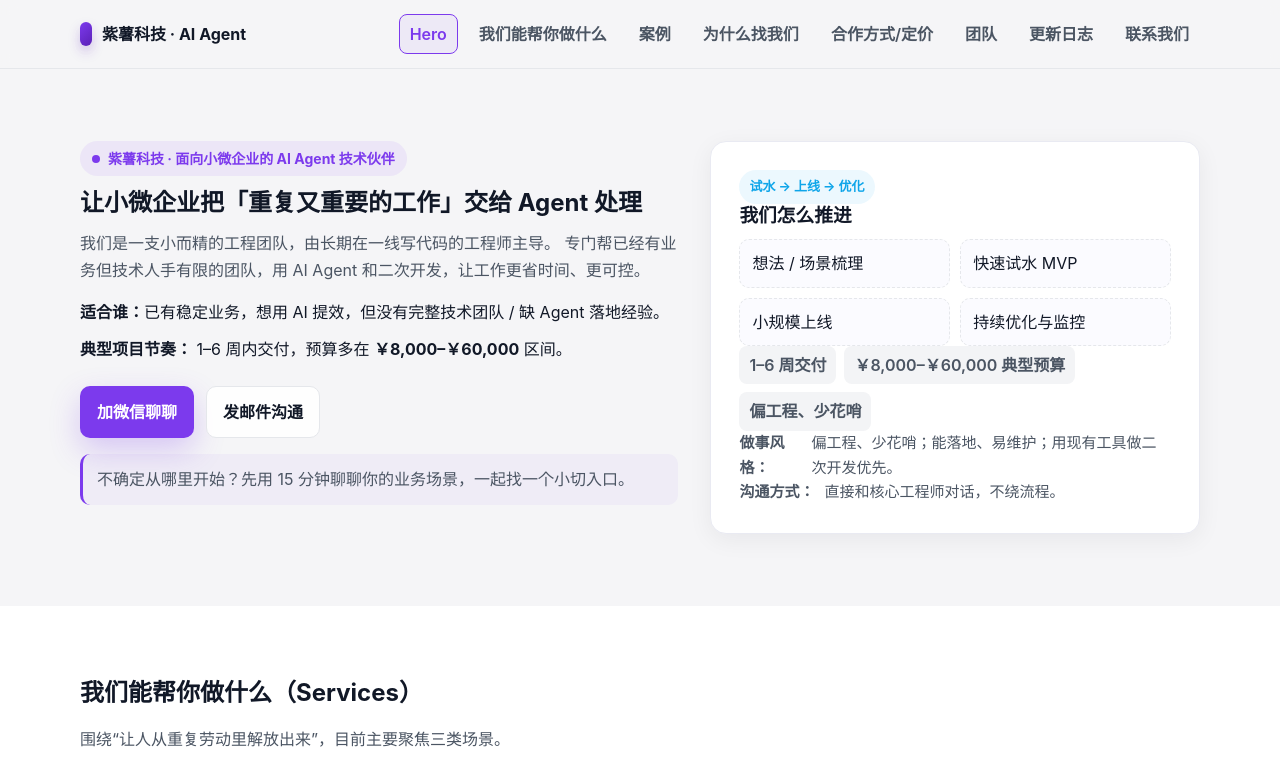
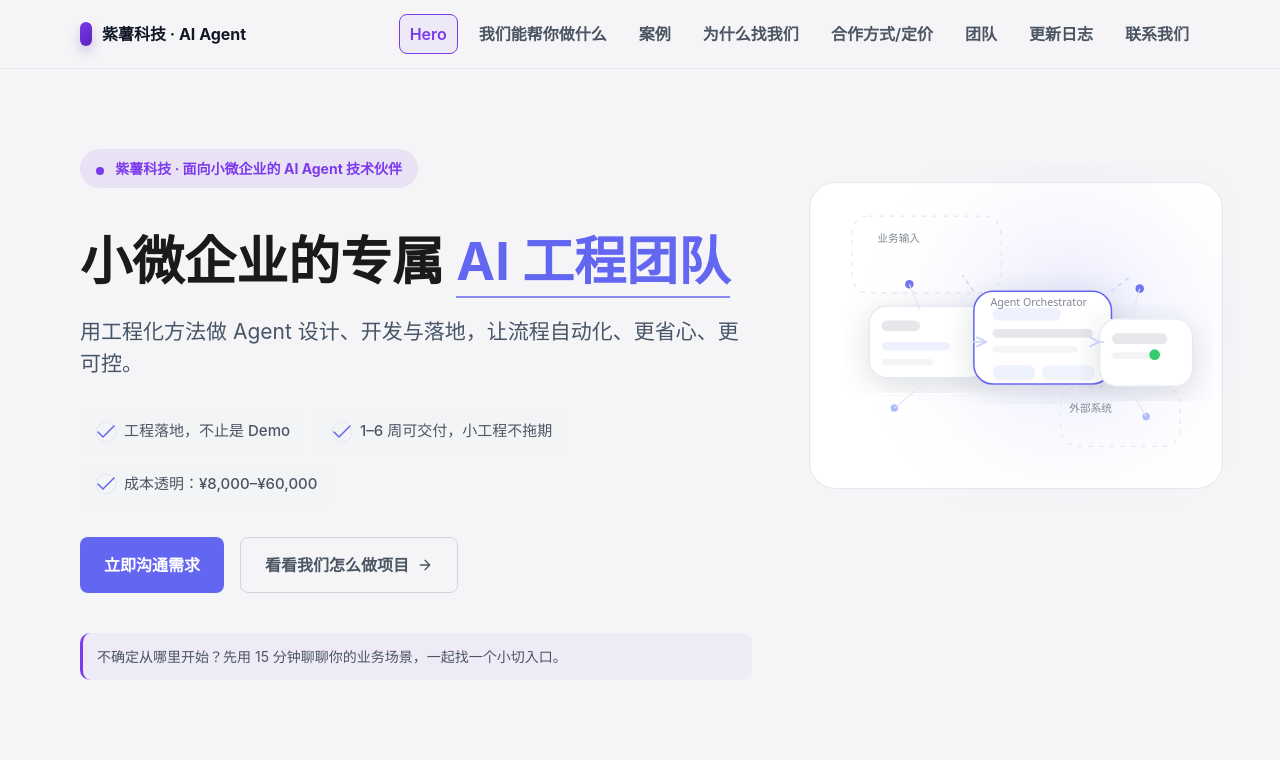
Before and after one commit to Reallier/INTJTech_04, a Nuxt app: page / in a window 1280 px wide. Shown: the top 776 px of the page. Built offline with nearby package versions, Linux system fonts and the light colour scheme.

Commit message:
feat(homepage): 重构首页布局并添加视觉元素
- 重写 hero 区域布局，优化内容结构和视觉层次
- 添加 SVG 架构图展示 Agent 工作流程
- 实现动画效果增强用户体验
- 添加页脚区域
- 强制页面加载时滚动到顶部

```diff
--- a/assets/styles/main.css
+++ b/assets/styles/main.css
@@ -158,95 +158,215 @@ button {
   color: var(--color-text-muted);
 }
 
-.hero {
-  display: grid;
-  grid-template-columns: minmax(0, 1.1fr) minmax(0, 0.9fr);
-  gap: 32px;
+/* Hero 区域 */
+.hero-section {
+  position: relative;
+  padding: 80px 0;
+  background-color: white;
+  overflow: hidden;
 }
 
-.hero-card {
-  background: var(--color-surface);
-  border: 1px solid #e9eaf2;
-  border-radius: var(--radius-lg);
-  padding: 28px;
-  box-shadow: var(--shadow-card);
+/* 眉毛文本（页面顶部小字） */
+.eyebrow {
+  display: inline-block;
+  padding: 8px 16px;
+  font-size: 14px;
+  font-weight: 700; /* 加粗字体 */
+  color: #7C3AED; /* 更深的紫色 */
+  background-color: rgba(124, 58, 237, 0.1); /* 更深紫色的背景 */
+  border-radius: 9999px;
+  margin-bottom: 20px;
+  opacity: 0;
+  animation: fadeIn 300ms ease-in forwards;
+  align-self: flex-start;
 }
 
-.eyebrow {
+/* 眉毛文本前的点 */
+.eyebrow .dot {
+  display: inline-block;
+  width: 8px;
+  height: 8px;
+  background-color: #7C3AED; /* 更深的紫色 */
+  border-radius: 50%;
+  margin-right: 8px;
+  vertical-align: middle;
+}
+
+.hero-container {
+  display: grid;
+  grid-template-columns: 60% 40%;
+  gap: 40px;
+  align-items: center;
+  max-width: 1200px;
+  margin: 0 auto;
+}
+
+/* 左侧内容区域 */
+.hero-content {
+  display: flex;
+  flex-direction: column;
+  gap: 24px;
+  z-index: 2;
+  position: relative;
+}
+
+/* 主标题 */
+h1.hero-title {
+  font-size: 52px;
+  font-weight: 700;
+  line-height: 1.15;
+  color: #1A1A1A;
+  margin: 0;
+  opacity: 0;
+  animation: fadeIn 300ms ease-in forwards;
+}
+
+/* 高亮文字 */
+h1.hero-title .highlight {
+  color: #6366F1; /* 品牌紫/蓝 */
+  position: relative;
+  display: inline-block;
+}
+
+/* 高亮文字下划线动画 */
+h1.hero-title .highlight::after {
+  content: '';
+  position: absolute;
+  bottom: -6px;
+  left: 0;
+  width: 0;
+  height: 2px;
+  background-color: rgba(99, 102, 241, 0.75); /* 降低透明度到75% */
+  animation: underlineSlide 500ms ease-out 300ms forwards;
+}
+
+/* 副标题 */
+h2.hero-subtitle {
+  font-size: 21px;
+  font-weight: 400;
+  line-height: 1.5;
+  color: #475569;
+  margin: 0;
+  opacity: 0;
+  animation: fadeIn 300ms ease-in 200ms forwards;
+}
+
+/* 支持卖点 */
+.hero-benefits {
+  display: flex;
+  flex-wrap: wrap;
+  gap: 12px;
+  margin-top: 8px;
+}
+
+.benefit-tag {
   display: inline-flex;
   align-items: center;
-  gap: 8px;
-  padding: 6px 12px;
-  border-radius: 999px;
-  background: rgba(124, 58, 237, 0.08);
-  color: var(--color-primary);
-  font-weight: 700;
-  font-size: 14px;
-  margin-bottom: 12px;
+  gap: 6px;
+  padding: 8px 14px;
+  background-color: #F3F4F6;
+  border-radius: 8px;
+  font-size: 15px;
+  font-weight: 500;
+  color: #4B5563;
+  opacity: 0;
+  animation: fadeIn 300ms ease-in 400ms forwards;
 }
 
-.eyebrow .dot {
-  width: 8px;
-  height: 8px;
-  border-radius: 99px;
-  background: var(--color-primary);
+.benefit-tag svg {
+  flex-shrink: 0;
 }
 
-.hero p {
-  color: var(--color-text-muted);
-}
-
-.hero-list {
-  display: grid;
-  gap: 10px;
-  margin: 16px 0 24px;
-}
-
-.hero-list strong {
-  color: var(--color-text);
-}
-
+/* CTA按钮 */
 .cta-row {
   display: flex;
   flex-wrap: wrap;
-  gap: 12px;
-  align-items: center;
+  gap: 16px;
+  margin-top: 8px;
 }
 
 .btn {
   display: inline-flex;
   align-items: center;
-  justify-content: center;
   gap: 8px;
-  padding: 12px 16px;
-  border-radius: 10px;
-  border: 1px solid transparent;
-  font-weight: 700;
-  cursor: pointer;
-  transition: all 0.2s ease;
+  padding: 14px 24px;
+  border-radius: 8px;
+  font-size: 16px;
+  font-weight: 600;
+  text-decoration: none;
+  transition: all 200ms ease;
+  opacity: 0;
+  animation: fadeIn 300ms ease-in 500ms forwards;
 }
 
 .btn-primary {
-  background: var(--color-primary);
-  color: #fff;
-  box-shadow: 0 12px 30px rgba(124, 58, 237, 0.25);
+  background-color: #6366F1;
+  color: white;
+  border: none;
 }
 
 .btn-primary:hover {
-  background: #6d28d9;
+  background-color: #4F46E5;
   transform: translateY(-1px);
 }
 
 .btn-secondary {
-  background: rgba(255, 255, 255, 0.9);
-  border-color: var(--color-border);
-  color: var(--color-text);
+  background-color: transparent;
+  color: #4B5563;
+  border: 1.5px solid #D1D5DB;
 }
 
 .btn-secondary:hover {
-  border-color: #cbd5e1;
-  background: #ffffff;
+  border-color: #9CA3AF;
+  color: #1F2937;
 }
+
+.btn svg {
+  flex-shrink: 0;
+}
+
+/* 提示文本 */
+.note {
+  font-size: 14px;
+  color: #6B7280;
+  margin-top: 8px;
+  opacity: 0;
+  animation: fadeIn 300ms ease-in 600ms forwards;
+}
+
+/* 右侧视觉区域 */
+.hero-visual {
+  position: relative;
+  height: 500px;
+  z-index: 1;
+  opacity: 0;
+  animation: fadeIn 400ms ease-in 700ms forwards;
+}
+
+.engineering-illustration {
+  width: 100%;
+  height: 100%;
+  position: relative;
+}
+
+/* 动画定义 */
+@keyframes fadeIn {
+  from { opacity: 0; transform: translateY(20px); }
+  to { opacity: 1; transform: translateY(0); }
+}
+
+@keyframes underlineSlide {
+  from { width: 0; }
+  to { width: 100%; }
+}
+
+/* 从右侧滑入动画 */
+@keyframes slideInFromRight {
+  from { opacity: 0; transform: translateX(30px); }
+  to { opacity: 1; transform: translateX(0); }
+}
+
+/* 打字机动画定义已在上方 */
 
 .note {
   margin-top: 16px;
@@ -463,6 +583,62 @@ button {
   font-size: 14px;
 }
 
+.footer {
+  background: var(--color-text);
+  color: #f9fafb;
+  padding: 28px 0;
+}
+
+.footer .container {
+  display: flex;
+  flex-wrap: wrap;
+  gap: 12px;
+  align-items: center;
+  justify-content: space-between;
+}
+
+.footer small {
+  color: #e5e7eb;
+}
+
+.footer a {
+  color: #e5e7eb;
+}
+
+.footer a:hover {
+  color: #c084fc;
+}
+/* Services 部分 */
+#services .section-heading,
+#services .section-subtitle {
+  opacity: 0;
+  animation: fadeIn 300ms ease-out forwards; /* 迅速浮现效果 */
+}
+
+#services .section-heading {
+  animation-delay: 100ms;
+}
+
+#services .section-subtitle {
+  animation-delay: 200ms;
+}
+
+#services .cards-grid .card {
+  opacity: 0;
+  animation: slideInFromRight 400ms ease-out forwards; /* 从右侧推进效果 */
+}
+
+#services .cards-grid .card:nth-child(1) {
+  animation-delay: 300ms;
+}
+
+#services .cards-grid .card:nth-child(2) {
+  animation-delay: 400ms;
+}
+
+#services .cards-grid .card:nth-child(3) {
+  animation-delay: 500ms;
+}
 @media (max-width: 900px) {
   .hero {
     grid-template-columns: 1fr;
--- a/pages/index.vue
+++ b/pages/index.vue
@@ -250,6 +250,11 @@ const activeSection = ref("hero");
 let observer: IntersectionObserver | null = null;
 
 onMounted(() => {
+  // 强制滚动到页面顶部 - 使用多种方式确保兼容性
+  window.scrollTo({ top: 0, behavior: 'auto' });
+  document.documentElement.scrollTop = 0;
+  document.body.scrollTop = 0;
+
   observer = new IntersectionObserver(
     (entries) => {
       entries.forEach((entry) => {
@@ -300,53 +305,75 @@ onBeforeUnmount(() => {
     </header>
 
     <main>
-      <section id="hero" class="section">
-        <div class="container hero">
-          <div>
+      <section id="hero" class="section hero-section">
+        <div class="container hero-container">
+          <!-- 左侧文本区域 -->
+          <div class="hero-content">
             <div class="eyebrow">
               <span class="dot" />
               紫薯科技 · 面向小微企业的 AI Agent 技术伙伴
             </div>
-            <h1>让小微企业把「重复又重要的工作」交给 Agent 处理</h1>
-            <p>
-              我们是一支小而精的工程团队，由长期在一线写代码的工程师主导。
-              专门帮已经有业务但技术人手有限的团队，用 AI Agent
-              和二次开发，让工作更省时间、更可控。
-            </p>
-            <div class="hero-list">
-              <div><strong>适合谁：</strong>已有稳定业务，想用 AI 提效，但没有完整技术团队 / 缺 Agent 落地经验。</div>
-              <div>
-                <strong>典型项目节奏：</strong> 1–6 周内交付，预算多在
-                <strong>￥8,000–￥60,000</strong> 区间。
+
+            <!-- 主标题 -->
+            <h1 class="hero-title">小微企业的专属 <span class="highlight">AI 工程团队</span></h1>
+
+            <!-- 副标题 -->
+            <h2 class="hero-subtitle">
+              用工程化方法做 Agent 设计、开发与落地，让流程自动化、更省心、更可控。
+            </h2>
+
+            <!-- 支持卖点 -->
+            <div class="hero-benefits">
+              <div class="benefit-tag">
+                <svg width="24" height="24" viewBox="0 0 24 24" fill="none" xmlns="http://www.w3.org/2000/svg">
+                  <!-- 淡灰色圆圈背景 -->
+                  <circle cx="12" cy="12" r="10" fill="none" stroke="#E5E7EB" stroke-width="1"/>
+                  <!-- 细线条对勾图标 -->
+                  <path d="M20 6L9 17L4 12" stroke="#6366F1" stroke-width="1.5" stroke-linecap="round" stroke-linejoin="round"/>
+                </svg>
+                工程落地，不止是 Demo
+              </div>
+              <div class="benefit-tag">
+                <svg width="24" height="24" viewBox="0 0 24 24" fill="none" xmlns="http://www.w3.org/2000/svg">
+                  <!-- 淡灰色圆圈背景 -->
+                  <circle cx="12" cy="12" r="10" fill="none" stroke="#E5E7EB" stroke-width="1"/>
+                  <!-- 细线条对勾图标 -->
+                  <path d="M20 6L9 17L4 12" stroke="#6366F1" stroke-width="1.5" stroke-linecap="round" stroke-linejoin="round"/>
+                </svg>
+                1–6 周可交付，小工程不拖期
+              </div>
+              <div class="benefit-tag">
+                <svg width="24" height="24" viewBox="0 0 24 24" fill="none" xmlns="http://www.w3.org/2000/svg">
+                  <!-- 淡灰色圆圈背景 -->
+                  <circle cx="12" cy="12" r="10" fill="none" stroke="#E5E7EB" stroke-width="1"/>
+                  <!-- 细线条对勾图标 -->
+                  <path d="M20 6L9 17L4 12" stroke="#6366F1" stroke-width="1.5" stroke-linecap="round" stroke-linejoin="round"/>
+                </svg>
+                成本透明：¥8,000–¥60,000
               </div>
             </div>
+
+            <!-- CTA按钮 -->
             <div class="cta-row">
-              <a class="btn btn-primary" href="#contact">加微信聊聊</a>
-              <a class="btn btn-secondary" href="#contact">发邮件沟通</a>
+              <a class="btn btn-primary" href="#contact">立即沟通需求</a>
+              <a class="btn btn-secondary" href="#contact">
+                看看我们怎么做项目
+                <svg width="16" height="16" viewBox="0 0 24 24" fill="none" xmlns="http://www.w3.org/2000/svg">
+                  <path d="M5 12h14M12 5l7 7-7 7" stroke="currentColor" stroke-width="2" stroke-linecap="round" stroke-linejoin="round"/>
+                </svg>
+              </a>
             </div>
+
             <div class="note">
               不确定从哪里开始？先用 15 分钟聊聊你的业务场景，一起找一个小切入口。
             </div>
           </div>
 
-          <div class="hero-card">
-            <div class="badge">试水 → 上线 → 优化</div>
-            <h3>我们怎么推进</h3>
-            <div class="timeline">
-              <div v-for="step in timeline" :key="step" class="timeline-step">
-                {{ step }}
-              </div>
-            </div>
-            <div class="chips">
-              <span v-for="chip in heroChips" :key="chip" class="chip">{{ chip }}</span>
-            </div>
-            <div class="info-row">
-              <strong>做事风格：</strong>
-              偏工程、少花哨；能落地、易维护；用现有工具做二次开发优先。
-            </div>
-            <div class="info-row">
-              <strong>沟通方式：</strong>
-              直接和核心工程师对话，不绕流程。
+          <!-- 右侧视觉区域 -->
+          <div class="hero-visual">
+            <!-- Agent Orchestrator 架构图 -->
+            <div class="engineering-illustration">
+              <img src="~/assets/images/agent-diagram.svg" alt="Agent Orchestrator 架构图" width="100%" height="auto">
             </div>
           </div>
         </div>
@@ -538,5 +565,14 @@ onBeforeUnmount(() => {
         </div>
       </section>
     </main>
+    <footer class="footer">
+      <div class="container">
+        <div>紫薯科技 · AI Agent 技术伙伴</div>
+        <small>小团队、重工程、追求可落地的 Agent 交付</small>
+        <div>
+          <a href="#hero">回到顶部</a>
+        </div>
+      </div>
+    </footer>
   </div>
 </template>
```
Also changed, not shown: assets/images/agent-diagram.svg (added).
